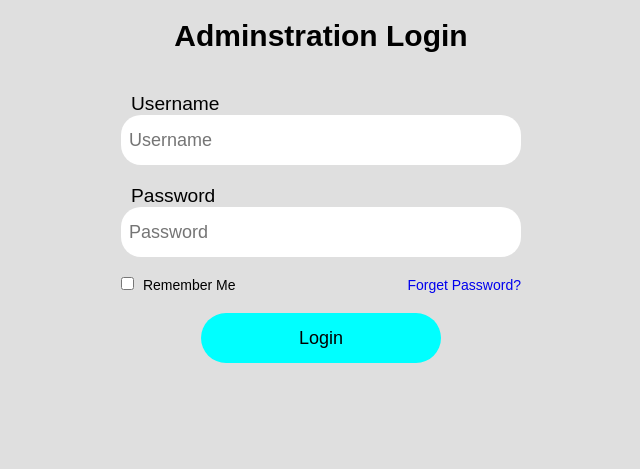
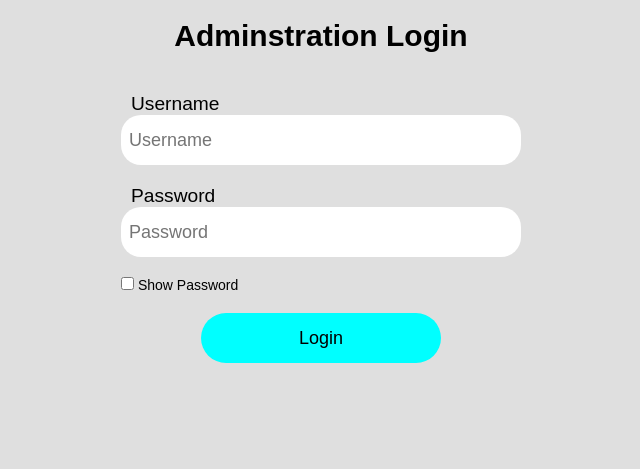
Before and after one commit to Sanskarpra07/Medical-IMS, a PHP site: page /login.php in a window 1280 px wide. Shown: the part 219-688 px from the top of the page, without its empty margins (319-959 px from the left). Run offline with PHP 8.4, Linux system fonts and the light colour scheme.

Commit message:
[UPDATE] Replace "Remember Me" checkbox with "Show Password" functionality

```diff
--- a/login.php
+++ b/login.php
@@ -26,17 +26,31 @@
             </div>
             <div class="remember">
                 <section>
-                    <input type="checkbox" id="checkbox">
-                    <label for="checkbox">Remember Me</label>
+                    <input type="checkbox" id="show-password" onclick="togglePassword()">
+                    <label for="show-password">Show Password</label>
                 </section>
-                    <section>
+                    <!-- <section>
                         <a href="#">Forget Password?</a>
-                    </section>
+                    </section> -->
                 </div>
                 <div class="login-button">
                     <button type="submit" id="submit">Login</button>
             </div>
         </div>
 </form>
+<script>
+function togglePassword() {
+    // Select the password input field by its ID
+    const passwordField = document.getElementById("password");
+    const checkbox = document.getElementById("show-password");
+
+    // Toggle the type attribute
+    if (checkbox.checked) {
+        passwordField.type = "text";
+    } else {
+        passwordField.type = "password";
+    }
+}
+</script>
 </body>
 </html>
```
